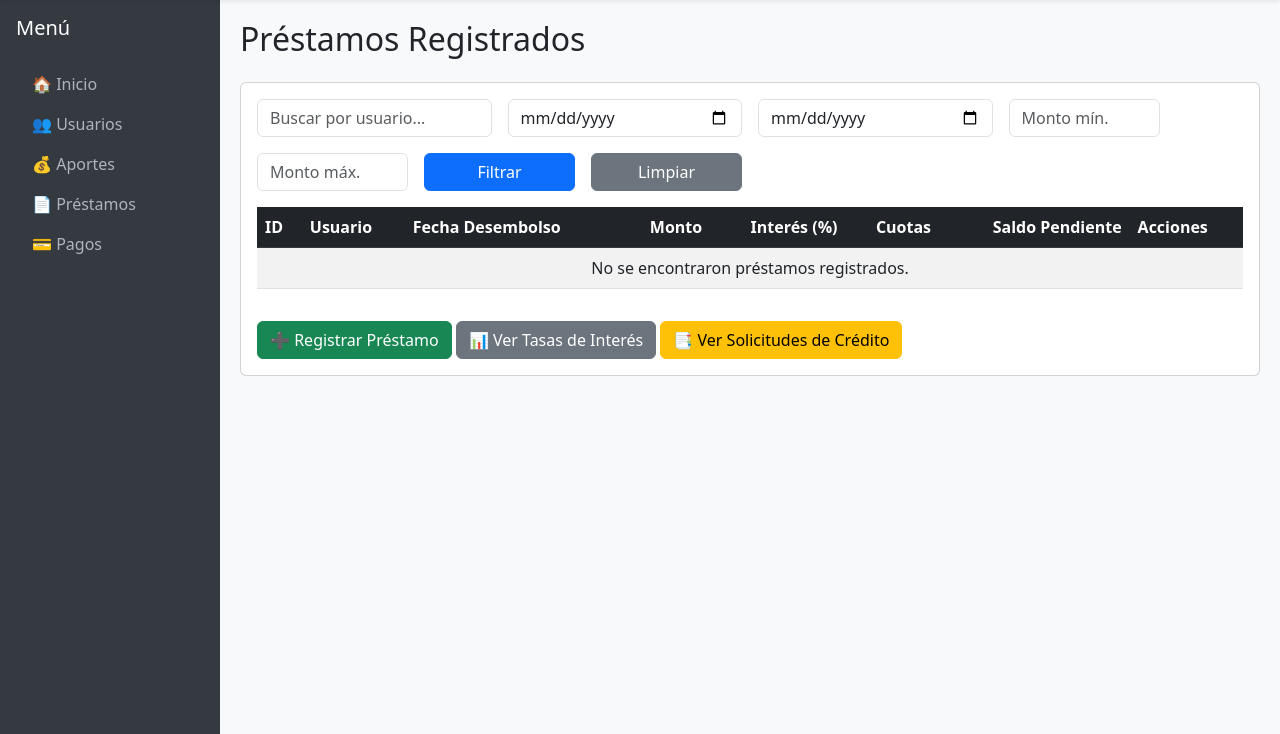
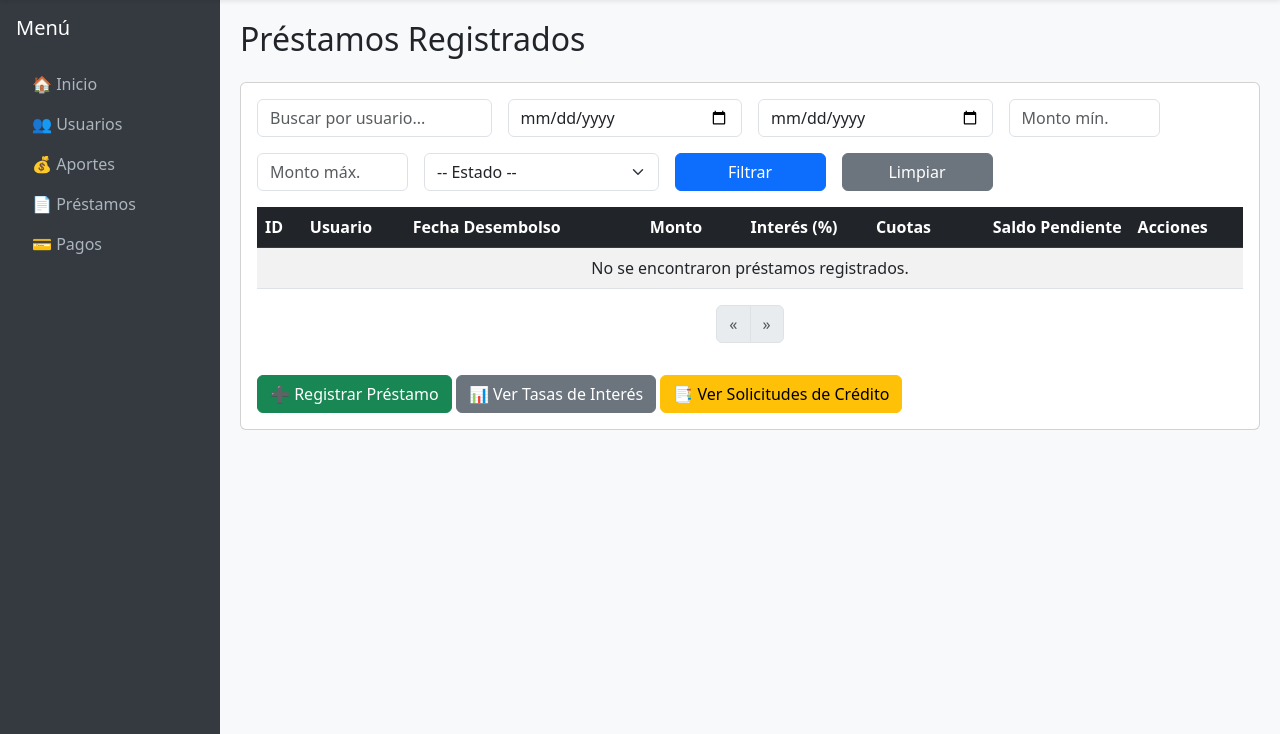
Before and after one commit to FONAR-bit/fonar_project, a Django app: template dashboard/templates/dashboard/prestamos/list.html in a window 1280 px wide. Shown: the part 66-800 px from the top of the page. Run offline with Django 5.2, Linux system fonts and the light colour scheme; the template is opened without the code that fills it, so the values that code supplies are empty; some libraries are stand-ins or nearby versions.

Commit message:
Ajustes Vista prestamos admin

```diff
--- a/dashboard/templates/dashboard/prestamos/list.html
+++ b/dashboard/templates/dashboard/prestamos/list.html
@@ -36,6 +36,15 @@
             <div class="col-md-2">
                 <input type="number" name="monto_max" class="form-control"
                        placeholder="Monto máx." value="{{ request.GET.monto_max }}">
+            </div>
+
+            <!-- Filtro por estado -->
+            <div class="col-md-3">
+                <select name="estado" class="form-select">
+                    <option value="">-- Estado --</option>
+                    <option value="vigentes" {% if request.GET.estado == 'vigentes' %}selected{% endif %}>Vigentes</option>
+                    <option value="pagados" {% if request.GET.estado == 'pagados' %}selected{% endif %}>Pagados</option>
+                </select>
             </div>
 
             <!-- Botón filtrar -->
@@ -87,6 +96,47 @@
             </table>
         </div>
 
+        <!-- Paginación -->
+        <nav aria-label="Page navigation example">
+            <ul class="pagination justify-content-center">
+
+                {% if prestamos.has_previous %}
+                    <li class="page-item">
+                        <a class="page-link" href="?{% for key, value in request.GET.items %}{% if key != 'page' %}{{ key }}={{ value|urlencode }}&{% endif %}{% endfor %}page={{ prestamos.previous_page_number }}" aria-label="Previous">
+                            <span aria-hidden="true">&laquo;</span>
+                        </a>
+                    </li>
+                {% else %}
+                    <li class="page-item disabled">
+                        <span class="page-link">&laquo;</span>
+                    </li>
+                {% endif %}
+
+                {% for num in prestamos.paginator.page_range %}
+                    {% if num == prestamos.number %}
+                        <li class="page-item active"><span class="page-link">{{ num }}</span></li>
+                    {% else %}
+                        <li class="page-item">
+                            <a class="page-link" href="?{% for key, value in request.GET.items %}{% if key != 'page' %}{{ key }}={{ value|urlencode }}&{% endif %}{% endfor %}page={{ num }}">{{ num }}</a>
+                        </li>
+                    {% endif %}
+                {% endfor %}
+
+                {% if prestamos.has_next %}
+                    <li class="page-item">
+                        <a class="page-link" href="?{% for key, value in request.GET.items %}{% if key != 'page' %}{{ key }}={{ value|urlencode }}&{% endif %}{% endfor %}page={{ prestamos.next_page_number }}" aria-label="Next">
+                            <span aria-hidden="true">&raquo;</span>
+                        </a>
+                    </li>
+                {% else %}
+                    <li class="page-item disabled">
+                        <span class="page-link">&raquo;</span>
+                    </li>
+                {% endif %}
+
+            </ul>
+        </nav>
+
         <a href="{% url 'dashboard:prestamos-create' %}" class="btn btn-success mt-3">➕ Registrar Préstamo</a>
         <a href="{% url 'dashboard:tasas-list' %}" class="btn btn-secondary mt-3">📊 Ver Tasas de Interés</a>
         <a href="{% url 'dashboard:solicitudes-list' %}" class="btn btn-warning mt-3">📑 Ver Solicitudes de Crédito</a>
--- a/dashboard/views/prestamo_views.py
+++ b/dashboard/views/prestamo_views.py
@@ -35,6 +35,12 @@ class PrestamoListView(ListView):
             qs = qs.filter(monto__gte=monto_min)
         if monto_max:
             qs = qs.filter(monto__lte=monto_max)
+
+        # Filtrar por estado (vigentes o pagados)
+        if estado == "vigentes":
+            qs = qs.filter(capital_pendiente__gt=0)
+        elif estado == "pagados":
+            qs = qs.filter(capital_pendiente=0)
 
         return qs
 
```
